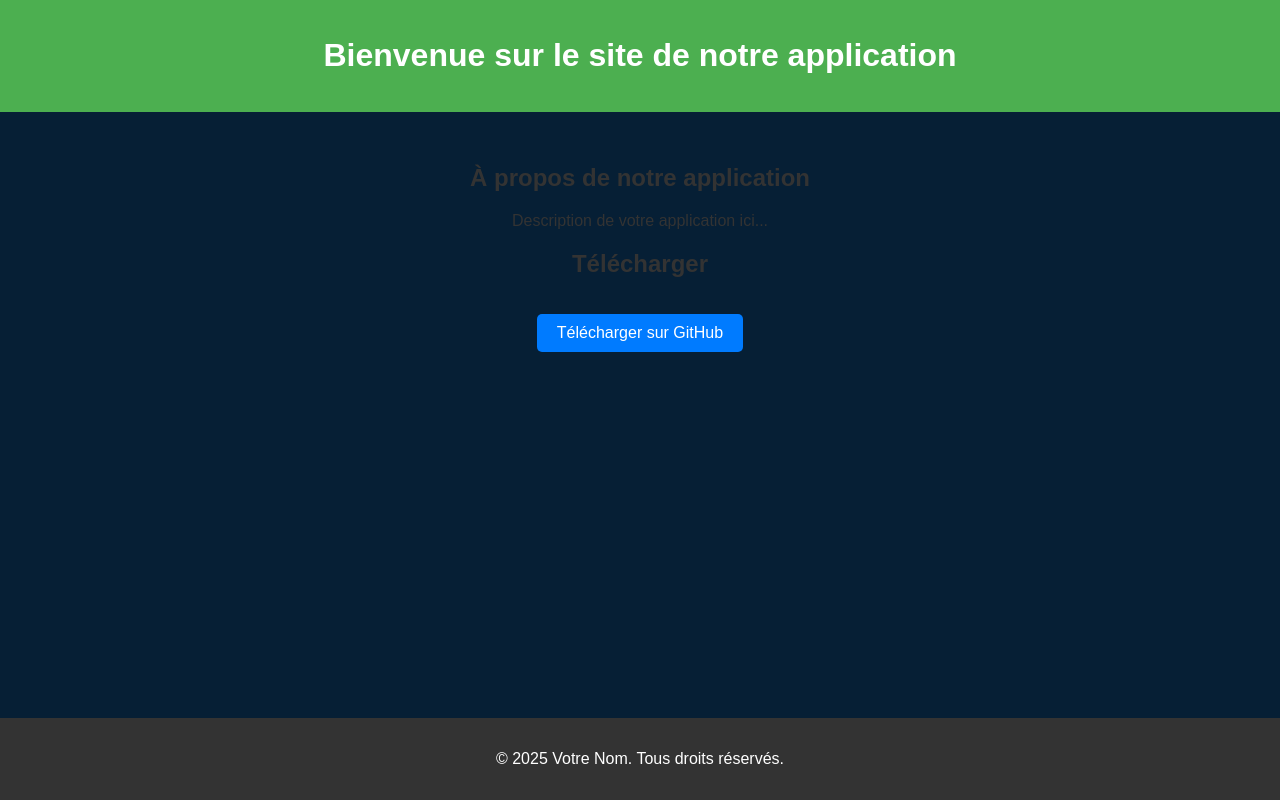
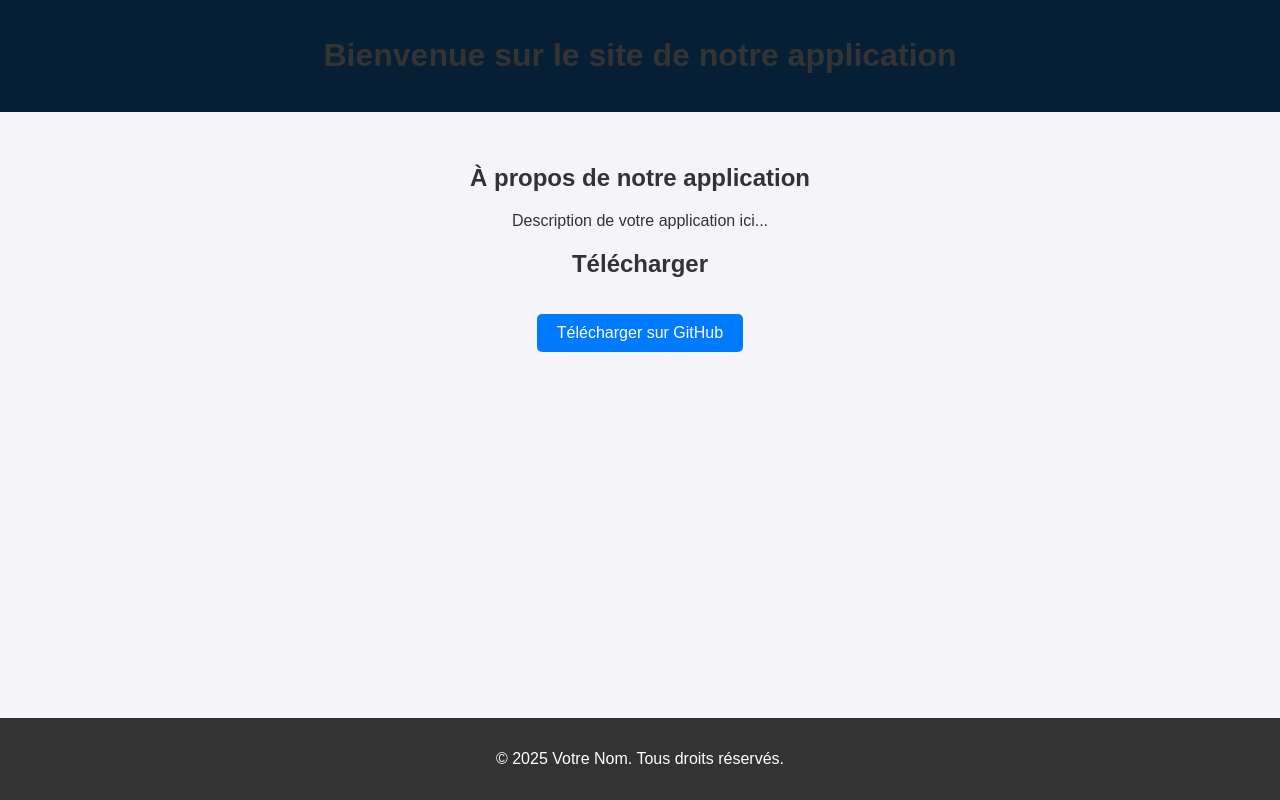
Before and after one commit to matevl/matevl.github.io, a plain HTML site: page index.html in a window 1280 px wide. Drawn offline with Linux system fonts and the light colour scheme.

Commit message:
Update styles.css

```diff
--- a/styles.css
+++ b/styles.css
@@ -5,13 +5,12 @@ body {
     display: flex;
     flex-direction: column;
     align-items: center;
-    background-color: #061f35;
+    background-color: #f4f4f9;
     color: #333;
 }
 
 header {
-    background-color: #4CAF50;
-    color: white;
+    background-color: #061f35;
     padding: 1em 0;
     width: 100%;
     text-align: center;
```
